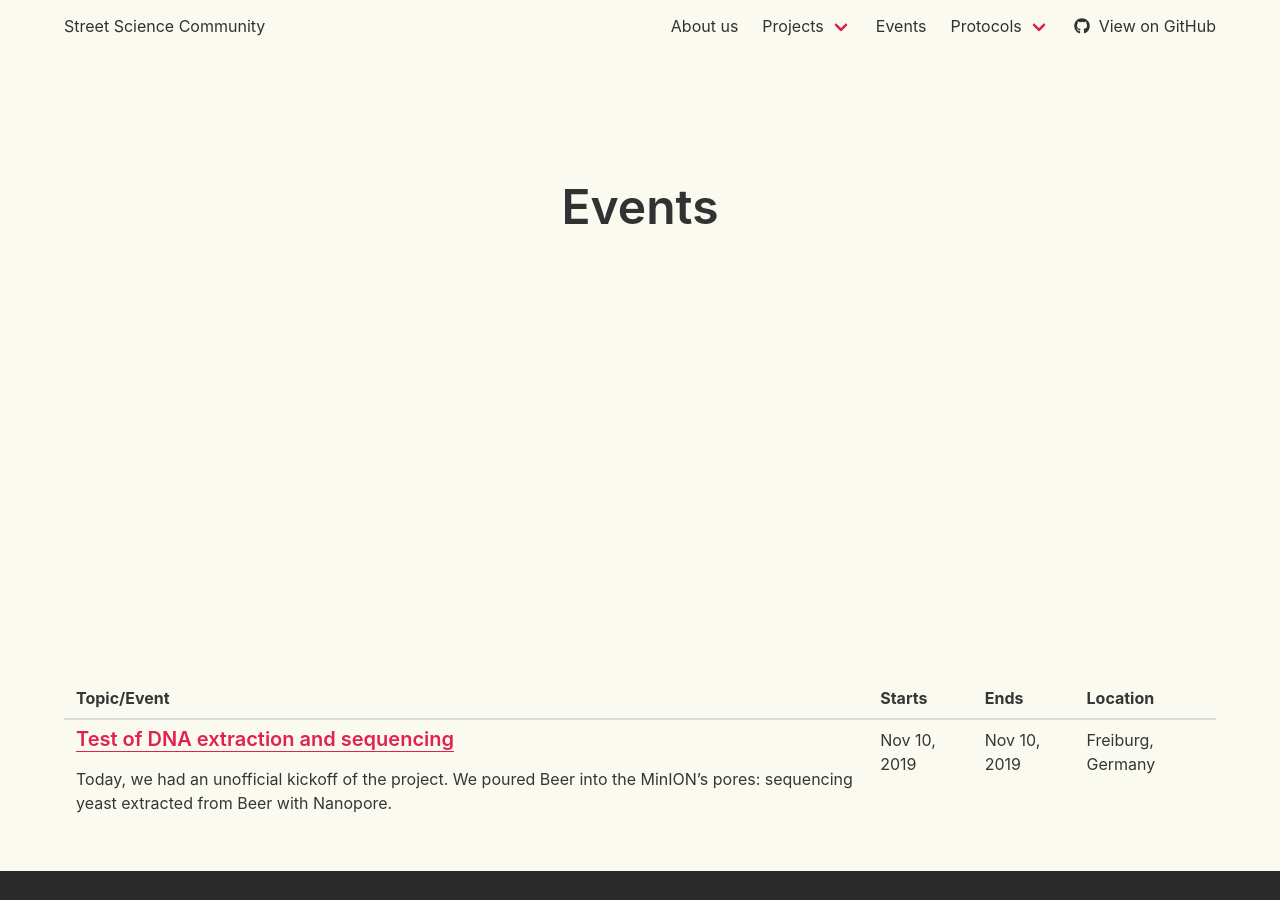
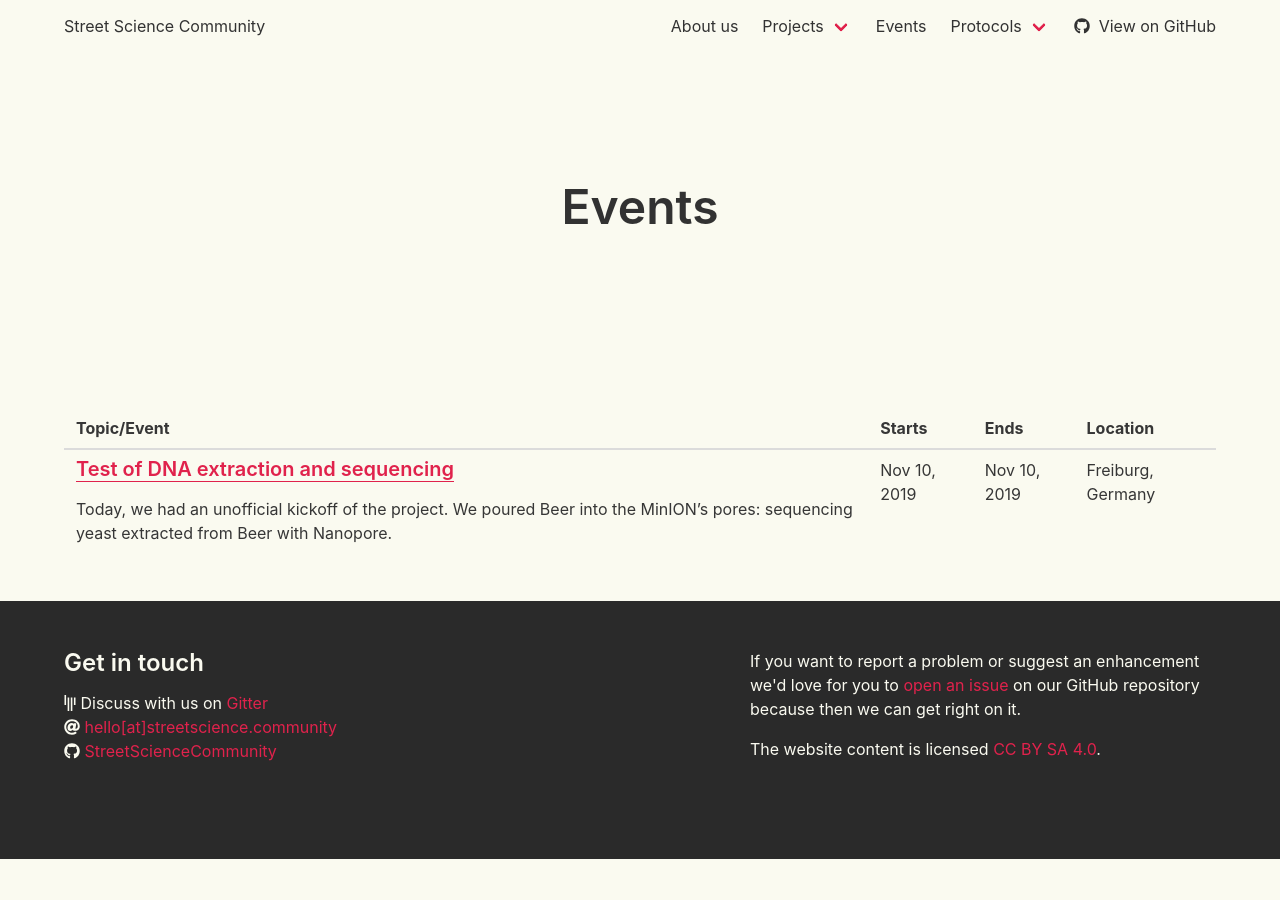
Before and after one commit to StreetScienceCommunity/StreetScienceCommunity.github.io, a Jekyll site: the page built from events.md, in a window 1280 px wide and 900 px high. Built offline with Jekyll 4.4.1, drawn with Linux system fonts in a browser that asks for light colours; nearby versions of some CDN libraries.

Commit message:
Fix hero header without image

```diff
--- a/css/styles.scss
+++ b/css/styles.scss
@@ -68,12 +68,16 @@ $link-active: $link-hover;
   width: 100%;
 
   &.no-image {
-    min-height: 40vh;
+    height: 180px;
   }
 
   @include tablet() {
     background-attachment: fixed;
     height: 70vh;
+
+    &.no-image {
+      min-height: 40vh;
+    }
   }
 }
 
```
